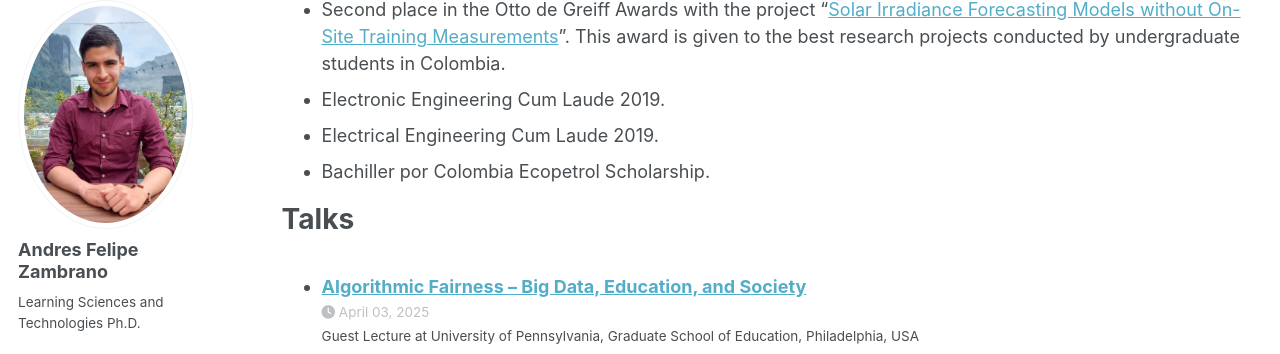
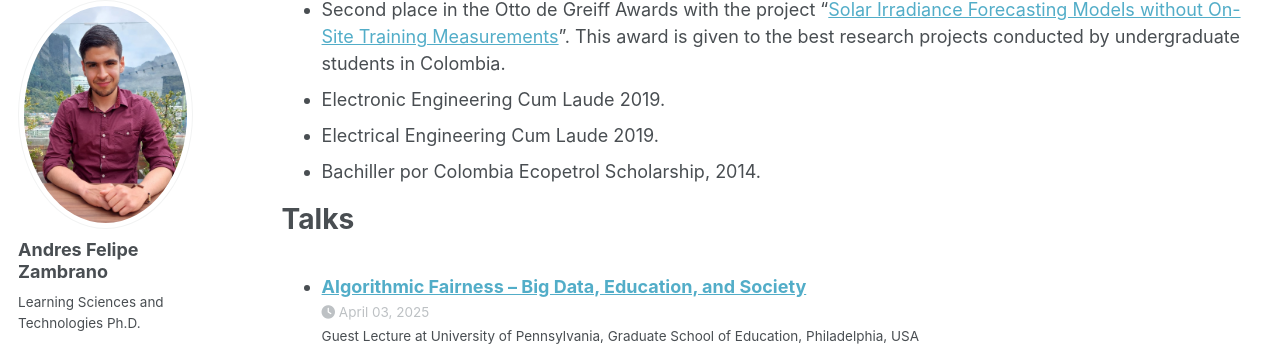
Before and after one commit to afzambrano/afzambrano.github.io, a Jekyll site: the page built from _pages/cv.md, in a window 1280 px wide and 900 px high, scrolled down 3593 px. Shown: the part 99-453 px from the top of the window. Built offline with Jekyll 4.4.1, drawn with Linux system fonts in a browser that asks for light colours; some web fonts are replaced; a script that is not in the unit is left out.

Commit message:
Update cv.md

```diff
--- a/_pages/cv.md
+++ b/_pages/cv.md
@@ -55,7 +55,7 @@ Awards and Nominations
 * Second place in the Otto de Greiff Awards with the project “[Solar Irradiance Forecasting Models without On-Site Training Measurements](https://afzambrano.github.io/publication/2020-renewable-energies)”. This award is given to the best research projects conducted by undergraduate students in Colombia.
 * Electronic Engineering Cum Laude 2019.
 * Electrical Engineering Cum Laude 2019.
-* Bachiller por Colombia Ecopetrol Scholarship.
+* Bachiller por Colombia Ecopetrol Scholarship, 2014.
 
 Talks
 ======
```
